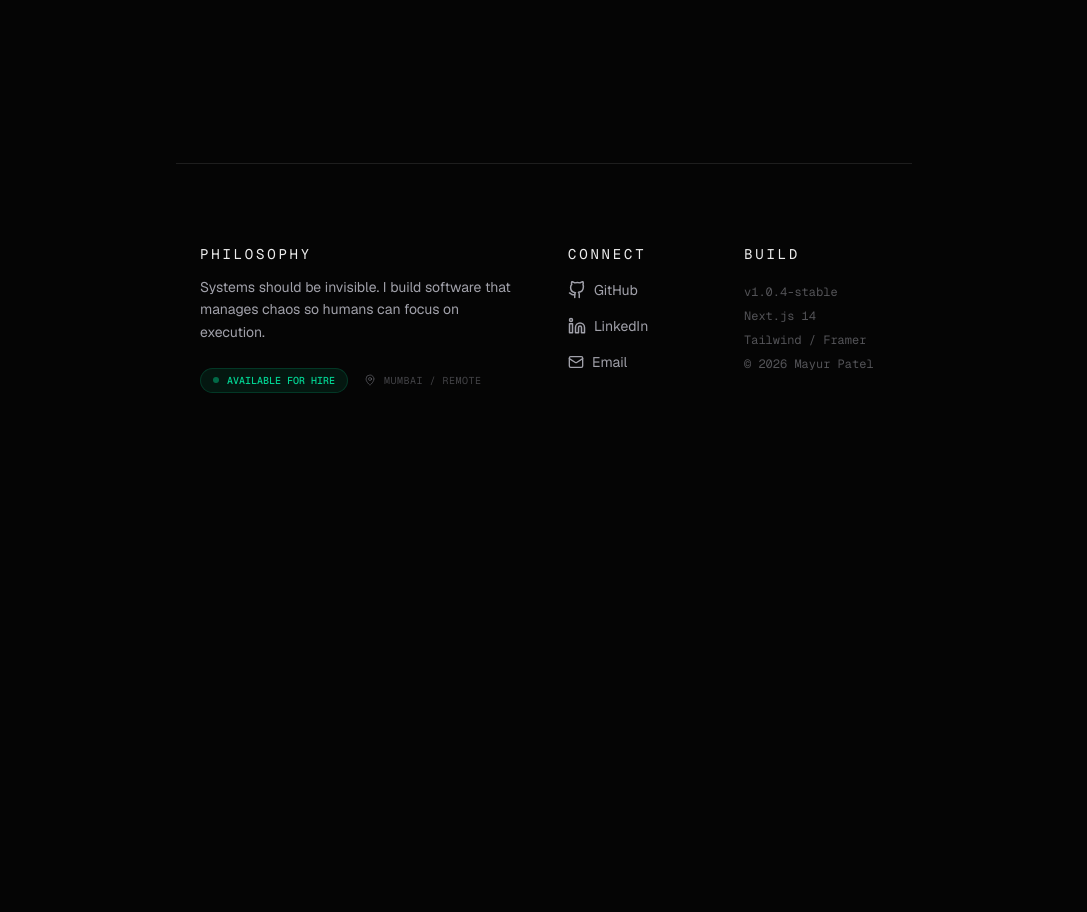
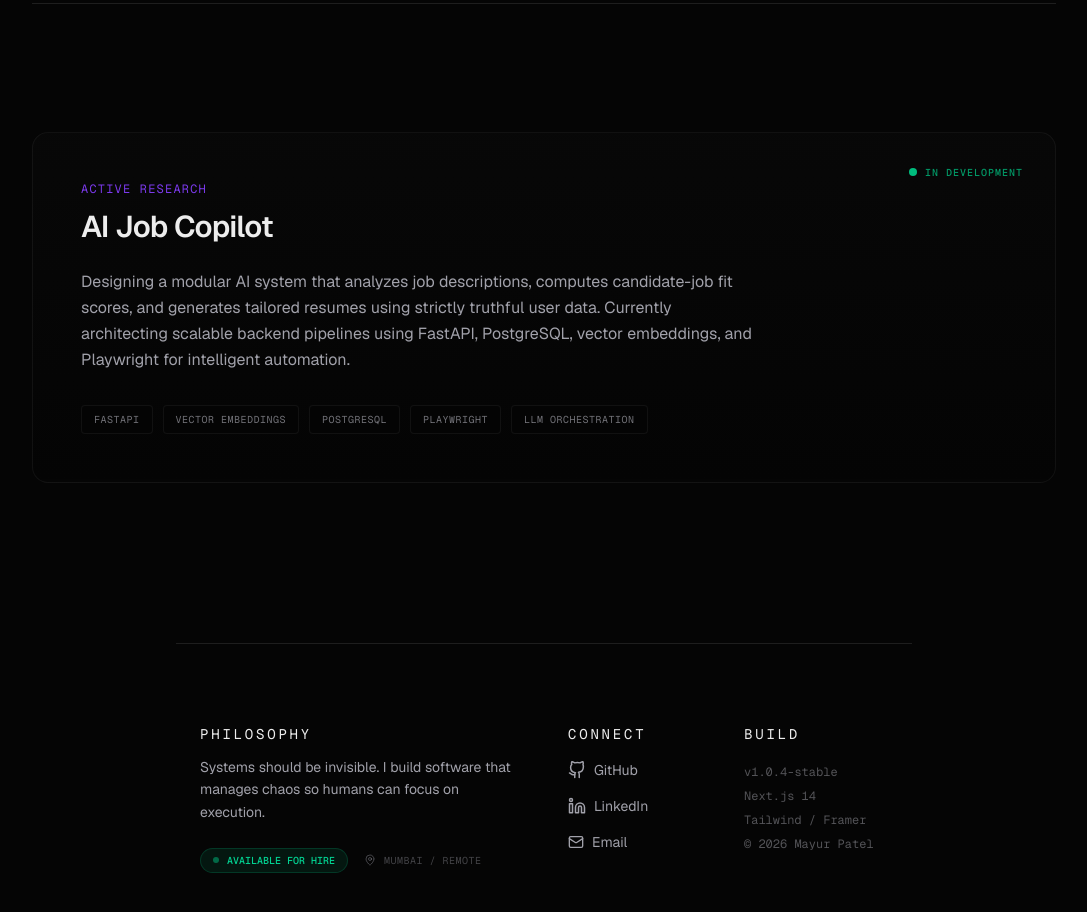
Before and after one commit to mayurpatel78645/mayur-portfolio, a Next.js app: page /projects in a window 1280 px wide. Shown: the part 6300-7212 px from the top of the page, without its empty margins (96-1183 px from the left). Before the commit the page ends 6773 px from the top, so only its background shows below. Built offline with nearby package versions, Linux system fonts and the light colour scheme.

Commit message:
add current project

```diff
--- a/app/projects/page.tsx
+++ b/app/projects/page.tsx
@@ -110,7 +110,39 @@ export default function Projects() {
             { src: "tathya-3.png", label: "AI Analysis" },
           ]}
         />
+
+        <motion.section
+          initial={{ opacity: 0, y: 40 }}
+          whileInView={{ opacity: 1, y: 0 }}
+          viewport={{ once: true }}
+          className="mt-32 p-8 md:p-12 rounded-2xl bg-gradient-to-b from-surface/20 to-transparent border border-white/5 relative overflow-hidden group"
+        >
+          {/* Subtle animated Live indicator */}
+          <div className="absolute top-0 right-0 p-8 flex items-center gap-2">
+            <span className="relative flex h-2 w-2">
+              <span className="animate-ping absolute inline-flex h-full w-full rounded-full bg-emerald-500 opacity-75"></span>
+              <span className="relative inline-flex rounded-full h-2 w-2 bg-emerald-500"></span>
+            </span>
+            <span className="text-[10px] font-mono uppercase tracking-widest text-emerald-500/80 font-medium">In Development</span>
+          </div>
+
+          <h3 className="text-xs font-mono uppercase tracking-widest text-accent mb-3">Active Research</h3>
+          <h2 className="text-2xl md:text-3xl font-semibold tracking-tight mb-6">AI Job Copilot</h2>
+
+          <p className="text-secondary leading-relaxed max-w-2xl mb-8">
+            Designing a modular AI system that analyzes job descriptions, computes candidate-job fit scores, and generates tailored resumes using strictly truthful user data. Currently architecting scalable backend pipelines using FastAPI, PostgreSQL, vector embeddings, and Playwright for intelligent automation.
+          </p>
+
+          <div className="flex flex-wrap gap-2.5">
+            {["FastAPI", "Vector Embeddings", "PostgreSQL", "Playwright", "LLM Orchestration"].map(tech => (
+              <span key={tech} className="px-3 py-1.5 bg-background/50 border border-white/5 rounded flex items-center text-[10px] uppercase tracking-wider text-secondary/70 font-mono cursor-default group-hover:border-white/10 transition-colors">
+                {tech}
+              </span>
+            ))}
+          </div>
+        </motion.section>
       </div>
+
     </div>
   );
 }
```
